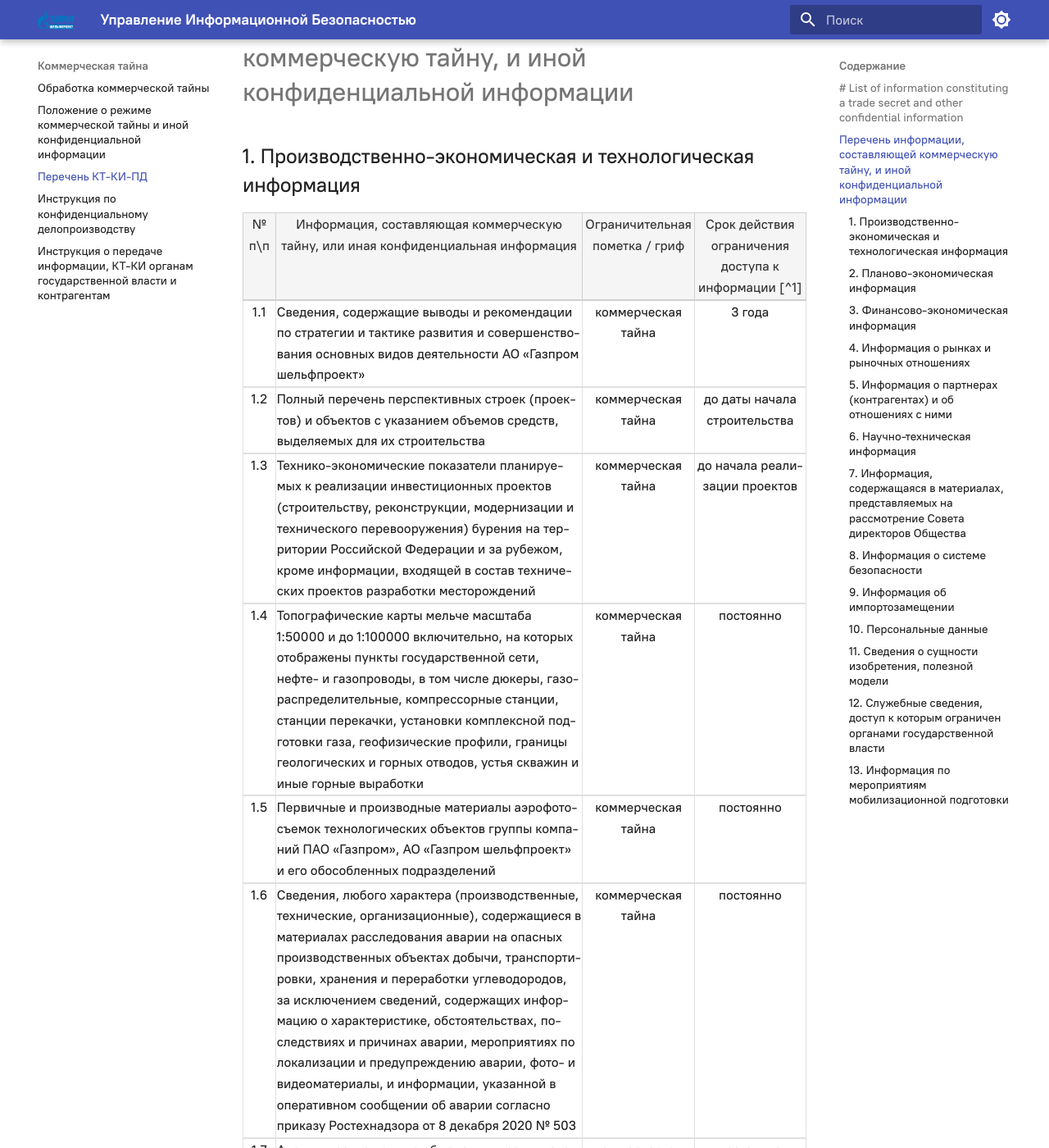
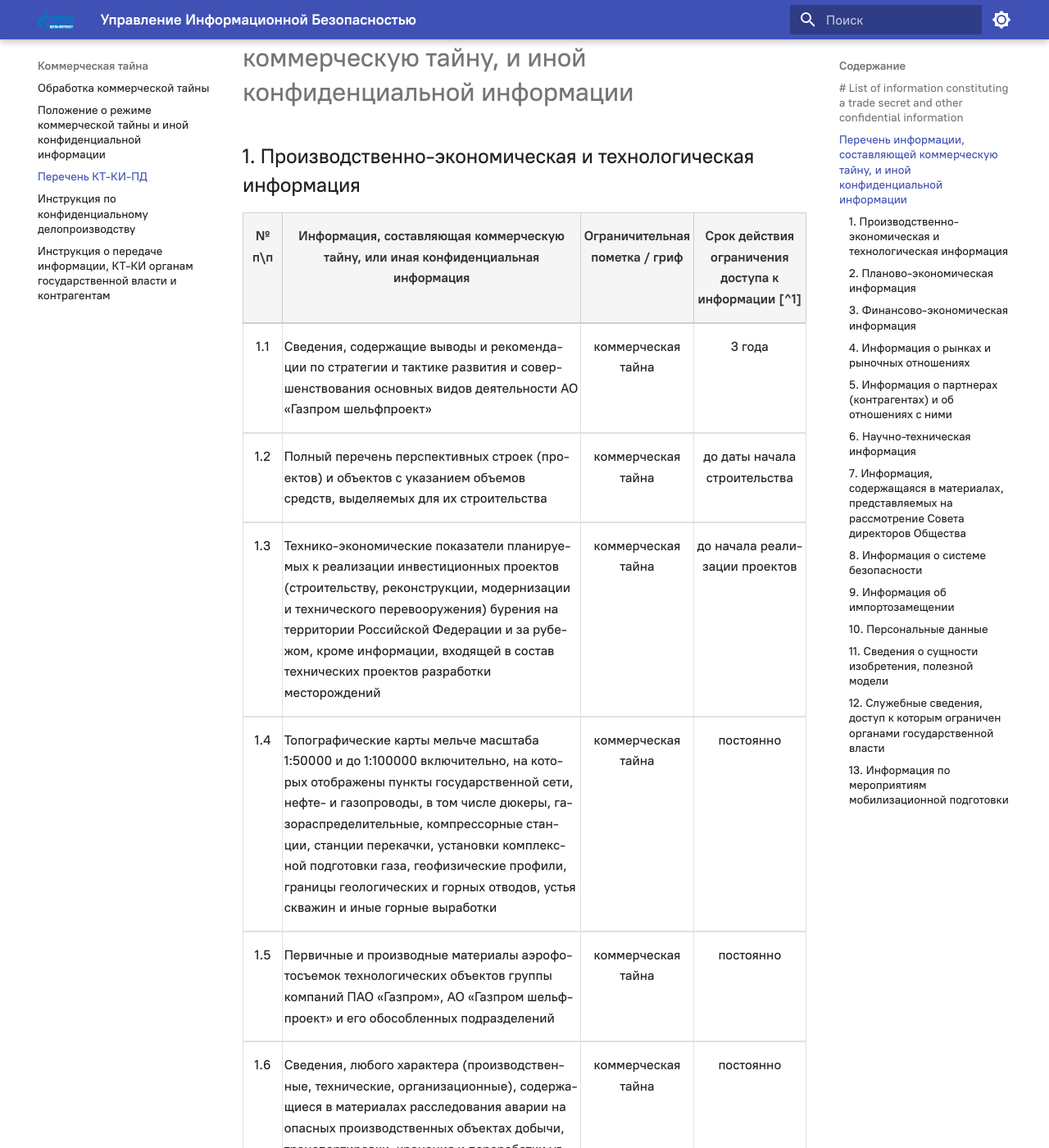
Before and after one commit to UserAccountNotFound/infoSecDocs, an MkDocs documentation site: the page built from docs/pots/list_of_confidential_information.md, in a window 1280 px wide and 1400 px high, scrolled down 190 px. Shown: the whole window at 82% size. Built offline with MkDocs 1.6.1 and Material for MkDocs 9.7.7, drawn with Linux system fonts in a browser that asks for light colours; some web fonts are replaced; plug-ins that fetch from the network failed and are left out.

Commit message:
исправлена ошибка верстки таблицы при конвертации в PDF

```diff
--- a/docs/assets/stylesheets/custom.css
+++ b/docs/assets/stylesheets/custom.css
@@ -54,46 +54,63 @@
 /* Специальные стили для таблицы Перечня информации КТ-КИ-ПД*/
 .listing-confidential-info {
     width: 100%;
+    border-collapse: collapse;
+    table-layout: fixed; /* Фиксированная ширина колонок */
 }
 
-/* Эффект при наведении на строку */
-.listing-confidential-info tbody tr:hover {
-    background-color: #f9f9f9;
+/* Заголовки (th) */
+.listing-confidential-info th {
+    font-weight: 700;
+    padding: 0.9375em 0.1em;
+    background-color: var(--md-default-bg-color--light);
+    border: 1px solid #d0d0d0;
+    text-align: center;
 }
 
-/* Четкие линии между строками */
-.listing-confidential-info tbody tr {
-    border-bottom: 2px solid #e0e0e0;
+/* Ячейки (td) */
+.listing-confidential-info td {
+    padding: 0.9375em 0.1em;
+    border: 1px solid #e0e0e0;
+    word-break: break-word;
+    hyphens: auto;
 }
 
-/* Усиленные границы для заголовков */
-.listing-confidential-info thead tr {
-    border-bottom: 2px solid #d0d0d0;
+/* Ширина колонок */
+.listing-confidential-info th:nth-child(1),
+.listing-confidential-info td:nth-child(1) {
+    width: 7%;
+    min-width: 50px;
+    text-align: center;
 }
 
-.listing-confidential-info colgroup col:nth-child(1) { width: 5%; min-width: 40px; }
-.listing-confidential-info colgroup col:nth-child(2) { width: 55%; }
-.listing-confidential-info colgroup col:nth-child(3) { width: 20%; }
-.listing-confidential-info colgroup col:nth-child(4) { width: 20%; }
-
-/*варавнивание текста в колонках*/
-.listing-confidential-info th:nth-child(1),
-.listing-confidential-info td:nth-child(1) {
-    text-align: center;
+.listing-confidential-info th:nth-child(2),
+.listing-confidential-info td:nth-child(2) {
+    width: 53%;
 }
 
 .listing-confidential-info th:nth-child(3),
 .listing-confidential-info td:nth-child(3) {
+    width: 20%;
     text-align: center;
 }
 
 .listing-confidential-info th:nth-child(4),
 .listing-confidential-info td:nth-child(4) {
+    width: 20%;
     text-align: center;
 }
 
-/* Перенос длинных слов */
-.listing-confidential-info td{
-    word-break: break-word;
-    hyphens: auto;
+/* Эффекты при наведении */
+.listing-confidential-info tbody tr:hover {
+    background-color: #f9f9f9;
 }
+
+/* Границы между строками */
+.listing-confidential-info tbody tr {
+    border-bottom: 2px solid #e0e0e0;
+}
+
+/* Усиленные границы заголовков */
+.listing-confidential-info thead tr {
+    border-bottom: 2px solid #d0d0d0;
+}
--- a/docs/pots/list_of_confidential_information.md
+++ b/docs/pots/list_of_confidential_information.md
@@ -14,12 +14,6 @@
 ## 1.	Производственно-экономическая и технологическая информация
 
 <table class="listing-confidential-info">
-    <colgroup>
-        <col> <!-- № п/п -->
-        <col> <!-- Информация -->
-        <col> <!-- Гриф -->
-        <col> <!-- Срок -->
-    </colgroup>
     <thead>
         <tr>
             <th >№<br>п\п</th>
```
